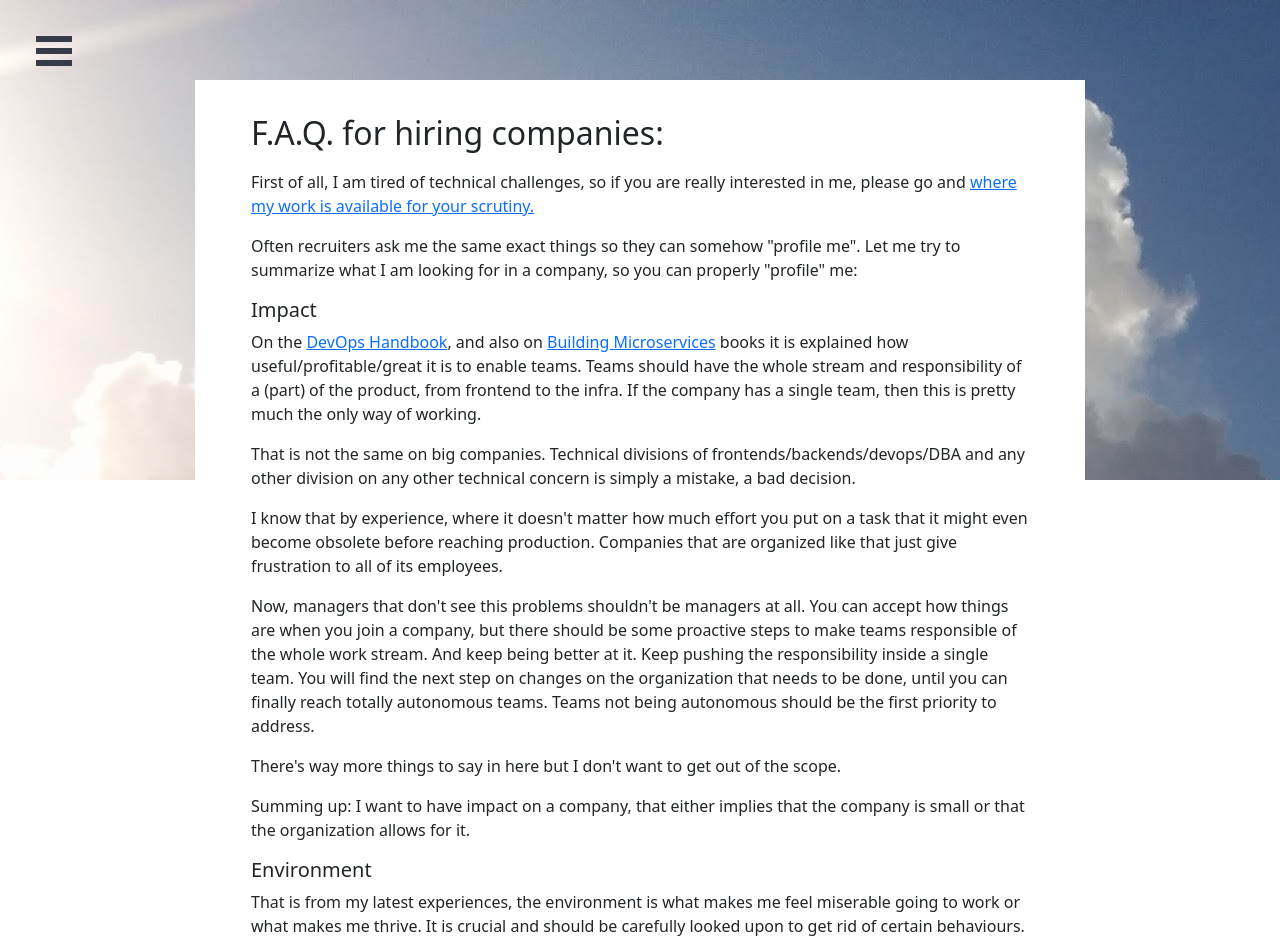
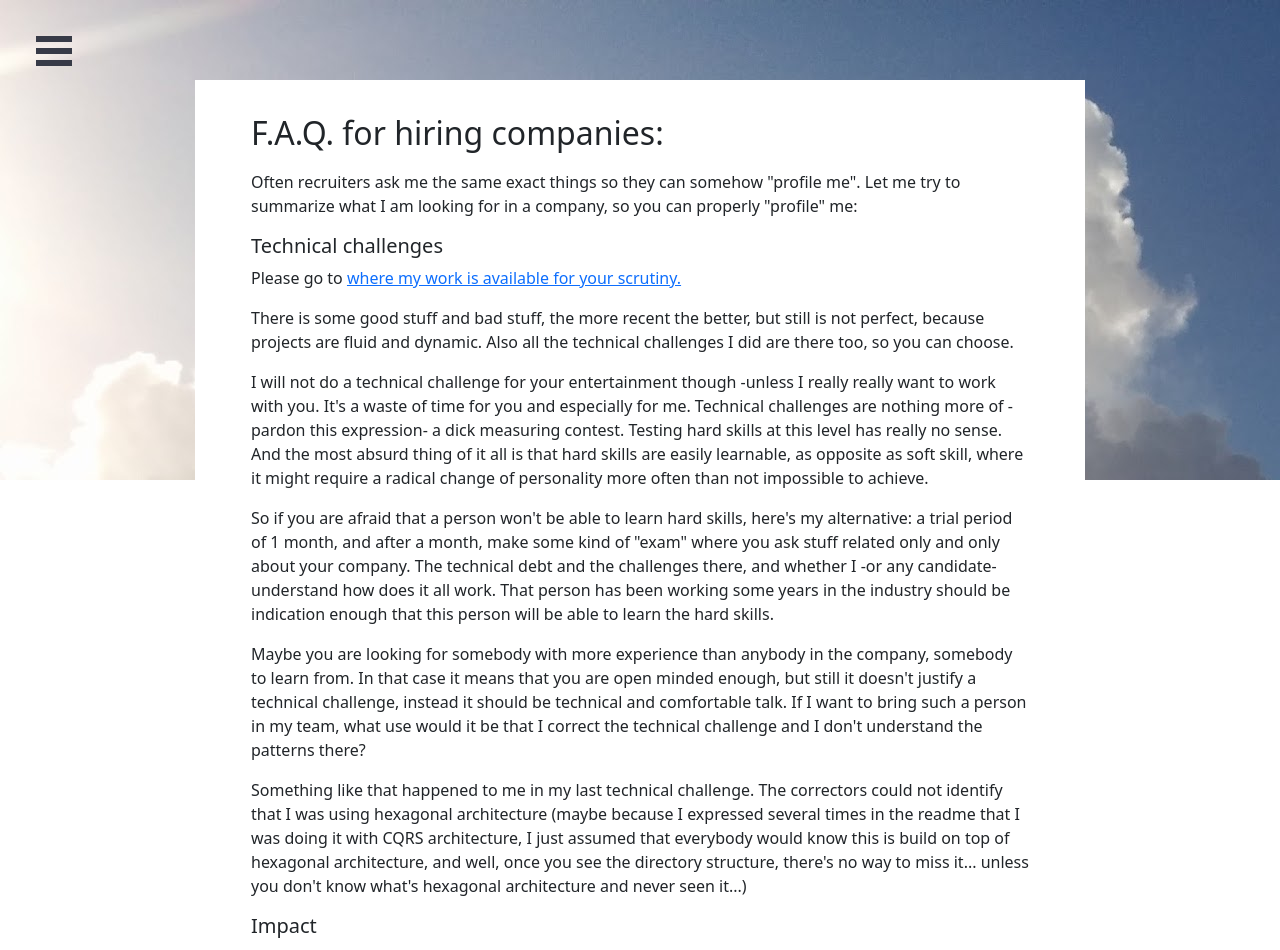
Before and after one commit to FrancescJR/cesc-cool, a React (Create React App) app: page /faq in a window 1280 px wide. Shown: the top 950 px of the page. Built offline with nearby package versions, Linux system fonts and the light colour scheme.

Commit message:
updated to the latest

```diff
--- a/src/pages/AboutMe.tsx
+++ b/src/pages/AboutMe.tsx
@@ -16,7 +16,7 @@ export default function AboutMe() {
 
             <h4>Long story</h4>
             <p>I am an engineer - graduated on "informatics" which is computer science, but it is not computer science
-                as probably it is on USA, but anyway I graduated long time ago so that doesn't matter that much anymore</p>
+                as probably it is on the USA, but anyway I graduated long time ago so that doesn't matter that much anymore.</p>
             <p> I've been born and raised in Barcelona but my professional experience -without counting a long internship-
                 started in Japan where I lived almost 5 years</p>
             <p> Now, though, it's been almost the same amount of time in Barcelona already, again.</p>
--- a/src/pages/BookContent.tsx
+++ b/src/pages/BookContent.tsx
@@ -24,13 +24,17 @@ export default function BookContent() {
             <p>You can consider this list of books part of my education. This list is growing and growing!</p>
 
             <h5>Currently Reading</h5>
-            <Book title={'CQRS by Example'} author={'Carlos buenosvinos, Christian Soronellas, Keyvan Akbary'}
-                  amazonLink={'https://leanpub.com/cqrs-by-example'}>
-                <p>To me Carlos Buenosvinos is a way more valid reference than codelitv - probably because people
-                that follow codelytv courses become narrow minded zealots.</p>
-                <p>I still go very often to the previous book DDD in PHP and I feel it will be the same with this one.</p>
+            <Book title={'Grokking Simplicity: Taming complex software with functional thinking'}
+                  author={'Eric Normand'}
+                  amazonLink={'https://www.amazon.com/gp/product/B09781TWFL/ref=kinw_myk_ro_title'}
+            ><p>
+                About to finish this one, in general I found it very amenable and sometimes eye opening.
+                There are a couple of things (he killed DDD with his explanation of data driven development and
+                because the whole book in general is overly simplistic and unrealistic, not really practical to the
+                real world, it's up to the "senior" developers to take the valid advice and apply it properly, but
+                I am afraid for the juniors, which is the target audience this book seems to have!).
+            </p>
             </Book>
-
 
 
 
@@ -80,6 +84,20 @@ export default function BookContent() {
                     about that and also open repos to check.</p>
             </Book>
 
+            <Book title={'CQRS by Example'} author={'Carlos buenosvinos, Christian Soronellas, Keyvan Akbary'}
+                  amazonLink={'https://leanpub.com/cqrs-by-example'}>
+                <p>Awesome book, as I predicted, I go back very often to this book, especially since I am building
+                    stuff with CQRS arquitecture</p>
+                <p>The only missing thing is a chapter about deploying to production. There's stuff I don't like
+                at all, but it's all about infrastructure concerns. I'd love to see the pros and cons of many ways
+                of deploying a CQRS service to production with a queue system. I have my own experience on that
+                but one of the main reasons I read books is to know the experience of other people that are, well,
+                way more experienced and have seen way mroe ways. So that was just a think I missed in the book.</p>
+                <p>Still, really good advice and a very recommendable book!</p>
+                <p>I h</p>
+            </Book>
+
+
             <Book title={'Practical Microservices: Build Event-Driven Architectures with Event Sourcing and CQRS'}
                   author={'Ethan Garofolo'} amazonLink={'https://www.amazon.com/gp/product/B0899K5R4P/ref=kinw_myk_ro_title'}>
                 <p>Well that was more interesting than I thought it would be. I would recommend it to give it a try.</p>
@@ -106,6 +124,7 @@ export default function BookContent() {
                 me wonder a lot; is the projection the view data or the reconstruction of the aggregate? It quite often
                 could mean both, which confused me quite a big deal!</p>
             </Book>
+
 
             <h5>Big Picture (DevOps culture)</h5>
             <Book title={'Building microservices'} author={'Sam Newman'} amazonLink={'https://www.amazon.com/gp/product/B09B5L4NVT'}>
@@ -248,12 +267,6 @@ export default function BookContent() {
                     />
                 </li>
                 <li>
-                    <Book title={'CQRS by example'}
-                          author={'Carlos Buenosvinos, Christian Soronellas, Keyvan Akbary'}
-                          amazonLink={'https://leanpub.com/cqrs-by-example'}
-                    />
-                </li>
-                <li>
                     <Book title={'Build APIs You Won\'t Hate'}
                           author={'Phil Sturgeon, Ashley Hockney'}
                           amazonLink={'https://www.amazon.com/gp/product/B07HNFVRNH'}
--- a/src/pages/FAQrecruiters.tsx
+++ b/src/pages/FAQrecruiters.tsx
@@ -8,10 +8,32 @@ export default function FAQRecruitersPage() {
     return (
         <div>
             <MainContentTitle title={'F.A.Q. for hiring companies:'} />
-            <p>First of all, I am tired of technical challenges, so if you are really interested in me, please go
-                and <a href={'/' + CODE_REPOS}>where my work is available for your scrutiny.</a></p>
             <p>Often recruiters ask me the same exact things so they can somehow "profile me". Let me try to summarize
                 what I am looking for in a company, so you can properly "profile" me:</p>
+            <h5>Technical challenges</h5>
+            <p>Please go to <a href={'/' + CODE_REPOS}>where my work is available for your scrutiny.</a></p>
+            <p>There is some good stuff and bad stuff, the more recent the better, but still is not perfect, because
+            projects are fluid and dynamic. Also all the technical challenges I did are there too, so you can choose.</p>
+            <p>I will not do a technical challenge for your entertainment though -unless I really really want to work with
+            you. It's a waste of time for you and especially for me. Technical challenges are
+                nothing more of -pardon this expression- a dick measuring contest. Testing hard skills
+            at this level has really no sense. And the most absurd thing of it all is that hard skills are easily learnable,
+            as opposite as soft skill, where it might require a radical change of personality more often than not impossible
+            to achieve.</p>
+            <p>So if you are afraid that a person won't be able to learn hard skills, here's my alternative: a trial period
+                of 1 month, and after a month, make some kind of "exam" where you ask stuff related only and only about your company.
+                The technical debt and the challenges there, and whether I -or any candidate- understand how does it all work.
+            That person has been working some years in the industry should be indication enough that this person will be able
+            to learn the hard skills.</p>
+            <p>Maybe you are looking for somebody with more experience than anybody in the company, somebody
+            to learn from. In that case it means that you are open minded enough, but still it doesn't justify a technical
+            challenge, instead it should be technical and comfortable talk. If I want to bring such a person in my team,
+            what use would it be that I correct the technical challenge and I don't understand the patterns there?</p>
+            <p>Something like that happened to me in my last technical challenge. The correctors could not identify that
+            I was using hexagonal architecture (maybe because I expressed several times in the readme that I was doing it with CQRS architecture,
+            I just assumed that everybody would know this is build on top of hexagonal architecture, and well, once you see
+            the directory structure, there's no way to miss it... unless you don't know what's hexagonal architecture and
+            never seen it...)</p>
             <h5>Impact</h5>
             <p>On the <a href={'/' + BOOKS}>DevOps Handbook</a>, and also on <a href={'/' + BOOKS}>
                 Building Microservices</a> books it is explained how useful/profitable/great
@@ -67,15 +89,14 @@ export default function FAQRecruitersPage() {
             <p>Finally, since the job I will do will probably be in PHP because it is the only language that I feel
                 I can justify a senior salary, at least that it follows some "latest" trends: hexagonal architecture,
                 event sourcing CQRS, all of this is welcome. Code splitted in bounded contexts instead of a huge Monolith, etc
-                (but a caution word here, codilytv zealots and other people
-                that never read a book in English think there's only one way of being right here,
-                it is very easy to find the egos and the toxic behaviours
-                on this aspect, let's not fall into this trap and keep an open mind, shall we?).</p>
+                (but a caution word here, for zealots and other people
+                that never read a book in English and think there's only one way of being right here,
+                let's not fall into this trap and keep an open mind, shall we?).</p>
             <h5>Language</h5>
             <p> I am based in Spain and I speak Spanish, obviously, but for work I feel way more comfortable speaking
                 in English. A big reason is that I believe all of the toxic behaviours go down a level when people are
-                forced to use a a non-native language. And if it is, well, it's not native to me, so I might miss all
-                the toxic nuances that one might say when using English, so it's all for the best in any case.</p>
+                forced to use a a non-native language. Struggling people will put more intention on the message
+                and in work related topics making them more professional, which I enjoy.</p>
             <p>When I reason and discuss and try to find solution, I normally quote the books or use the same reasoning,
                 those books are written in English, and somehow I think I do a terrible job translating the intentions
                 written there to Spanish. Maybe I'd do a better job translating to Catalan.</p>
@@ -88,7 +109,7 @@ export default function FAQRecruitersPage() {
                 but of course this day will be about meetings, talking to each other, team building, and doing little
                 work. Maybe some pair programming.</p>
             <p>I complete all the tasks that I am assigned on time always. There's no need to go to the office to prove
-                that. To go a share a bathroom, to argue about the temperature of the office, and to commute (really,
+                that. To go and share a bathroom, to argue about the temperature of the office, and to commute (really,
                 commuting feels so absurd at this time and age).</p>
             <h5>Career trajectory</h5>
             <p>This is mainly for the long term. But I won't stay in a company in which I don't see myself in the future.
```
